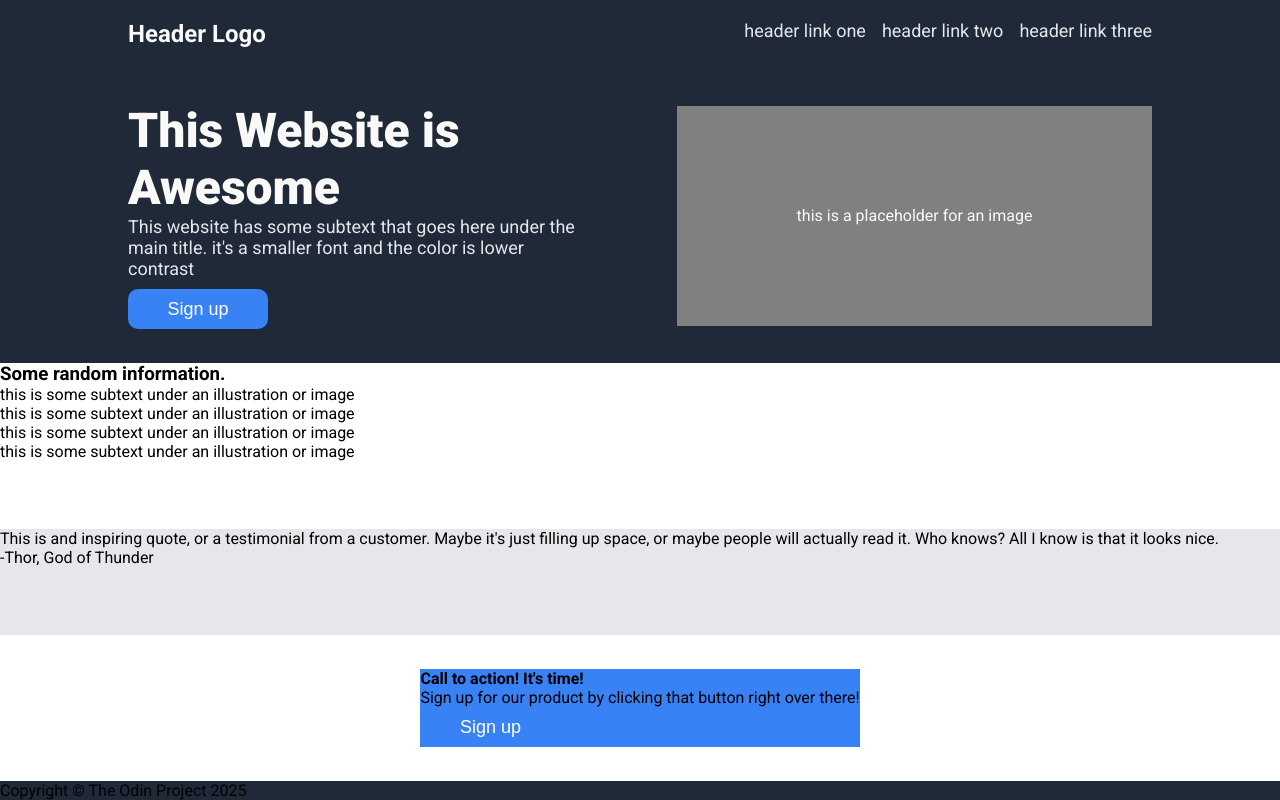
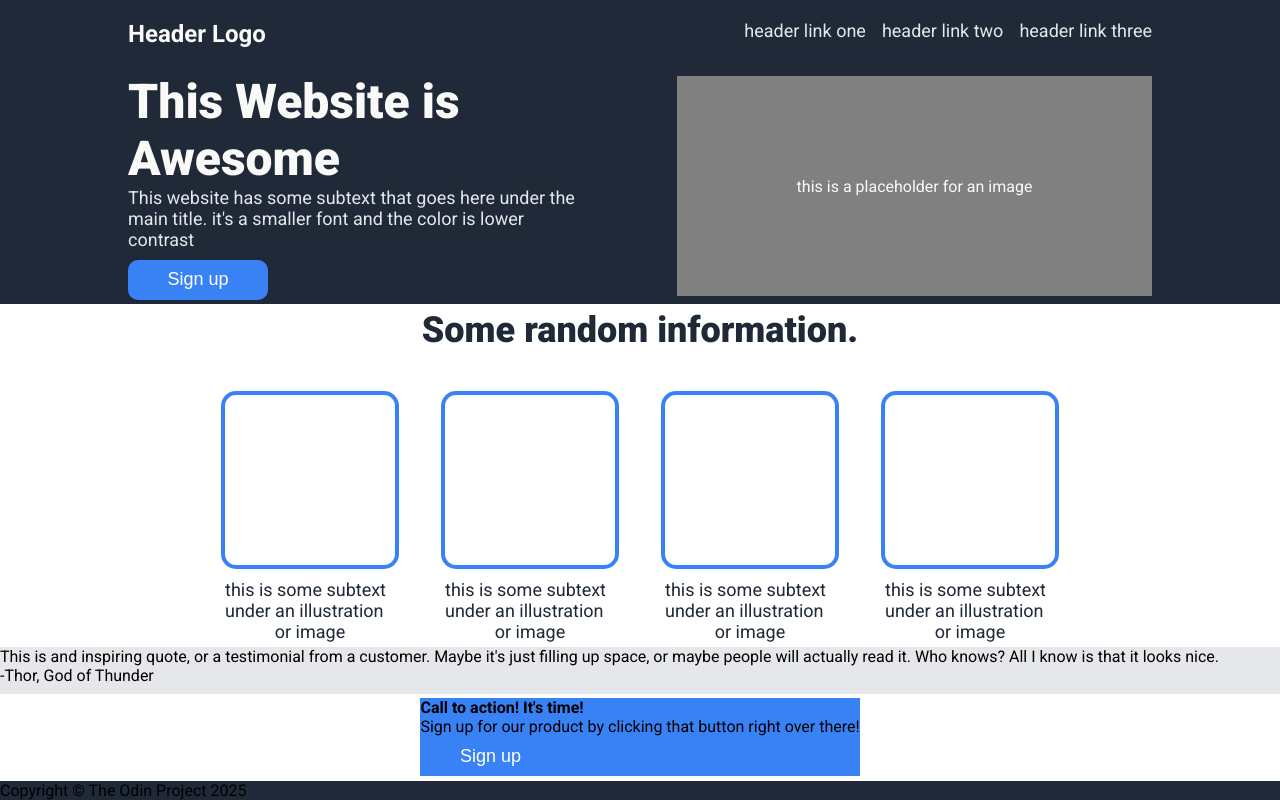
Before and after one commit to RenK907/odin-landing-page, a plain HTML site: page index.html in a window 1280 px wide. Drawn offline with Linux system fonts and the light colour scheme.

Commit message:
style info-section and child elements
Finalized style for info section and its child elements such as the
images and sub text.

```diff
--- a/index.html
+++ b/index.html
@@ -45,8 +45,11 @@
         </div>
 
 
-        <div class="info">
-            <h3>Some random information.</h3>
+        <div class="info-section">
+
+            <div class="info-container">
+
+                <span>Some random information.</span>
                 <div class="card-container">
                     <div class="card-child">
                         <div class="card-img"></div>
@@ -65,6 +68,10 @@
                         <p>this is some subtext under an illustration or image</p>
                     </div>
                 </div>
+
+            </div>
+
+
 
         </div>
         <div class="quote">
--- a/styles/styles.css
+++ b/styles/styles.css
@@ -70,6 +70,8 @@ button {
     justify-content: space-between;
 }
 
+/* Hero Section Styles */
+
 .hero-section {
     background-color: #1f2937 ;
     width: 100vw;
@@ -117,14 +119,65 @@ button {
     color: #f9faf8;
 }
 
-.info {
+/* Info Section Styles */
+
+.info-section {
+    width: 100vw;
     flex: 1;
+    display: flex;
+    justify-content: center;
 }
+
+.info-container {
+    width: 1024px;
+    display: flex;
+    flex-direction: column;
+    justify-content: center;
+    align-items: center;
+    gap: 40px;
+}
+
+.info-container span {
+    font-size: 36px;
+    font-weight: 900;
+    color: #1f2937;
+}
+
+.card-container {
+    display: flex;
+    justify-content: center;
+    gap: 50px;
+}
+
+.card-child {
+    width: 170px;
+    display: flex;
+    flex-direction: column;
+    justify-content: center;
+    align-items: center;
+    gap: 10px;
+    text-align-last: center;
+    font-size: 18px;
+    color: #1f2937;
+}
+
+
+
+.card-img {
+    width: 170px;
+    height: 170px;
+    border: 4px solid #3882f6;
+    border-radius: 15px;
+}
+
+/* Quote Section Styles */
 
 .quote {
     flex: 1;
     background-color: #e5e7eb;
 }
+
+/* Call to Action Section Styles */
 
 .call-to-action {
     flex: 1;
```
Lines whose indentation alone changed are shown as unchanged.
